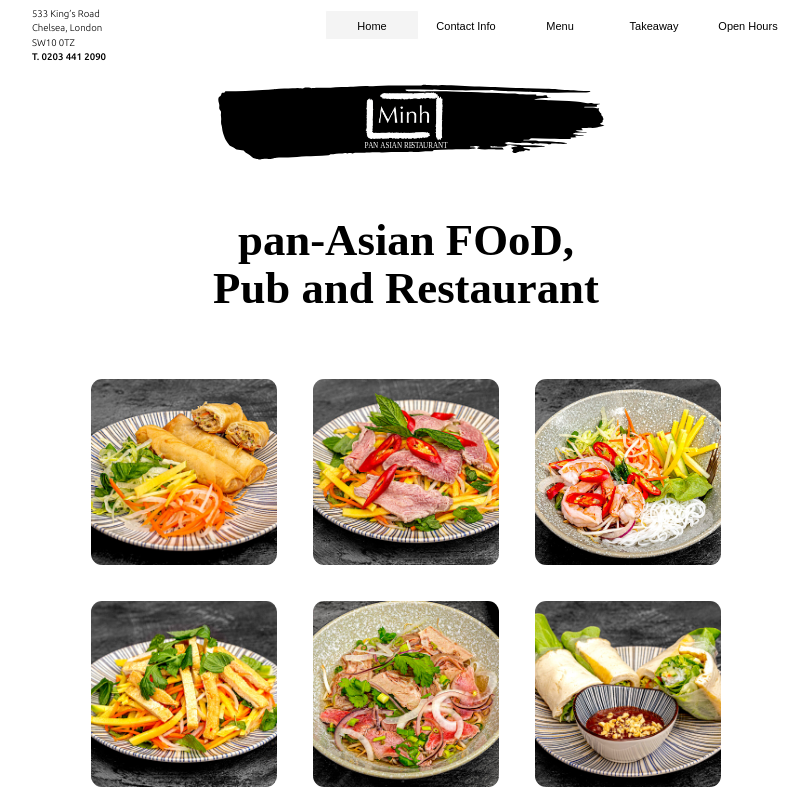
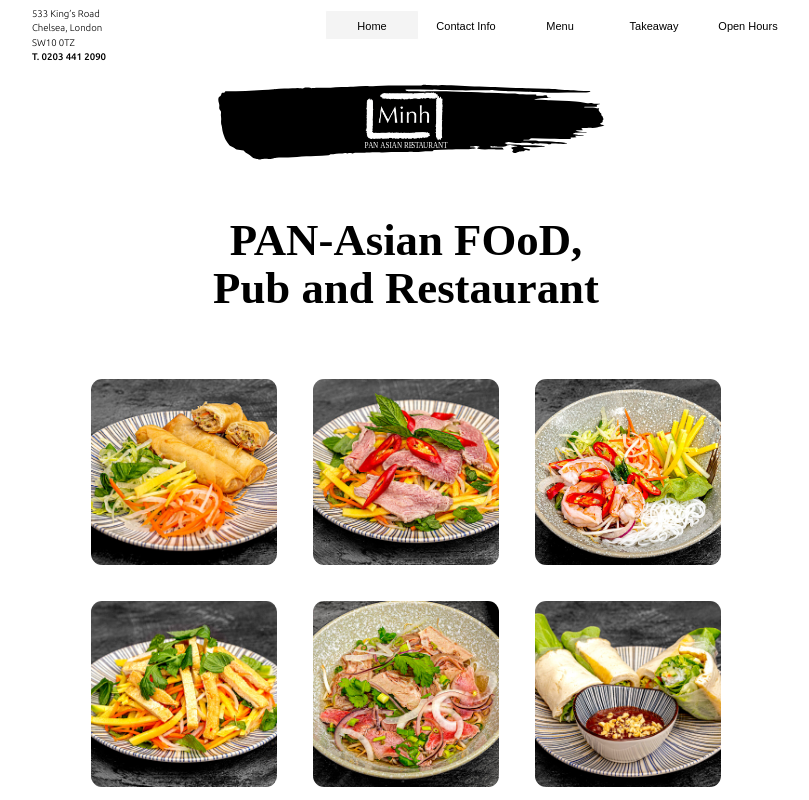
Before and after one commit to bacc0/minh, a Next.js app in the folder y/: page / in a window 1280 px wide. Shown: the top 800 px of the page, without its empty margins (234-1043 px from the left). Built offline with nearby package versions, Linux system fonts and the light colour scheme; a web font is replaced by a local one.

Commit message:
key={el.src}

```diff
--- a/y/comps/DeliveryLinks.js
+++ b/y/comps/DeliveryLinks.js
@@ -40,6 +40,7 @@ const DeliveryLinks = () => {
                     dataImages.map((el) =>
                          <Link href={el.link}>
                               <img
+                                   key={el.src}
                                    src={el.src}
                                    className={`${styles.images_menu}`}
                                    alt={el.alt}
--- a/y/comps/PicsComp.js
+++ b/y/comps/PicsComp.js
@@ -73,6 +73,7 @@ const PicsComp = () => {
                                    style={`${styles.images_menu}`}
                               />*/}
                                <img
+                                   key={el.src}
                                    src={el.src}
                                    className={`${styles.images_menu}`}
                                    alt={el.alt}
--- a/y/pages/index.js
+++ b/y/pages/index.js
@@ -66,7 +66,7 @@ export default function Home() {
                     maxWidth: 400
                }}
           >
-               pan-Asian FOoD, Pub and Restaurant
+               PAN-Asian FOoD, Pub and Restaurant
           </h2>
      );
 
```
